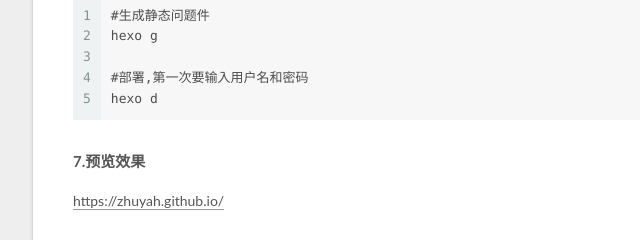
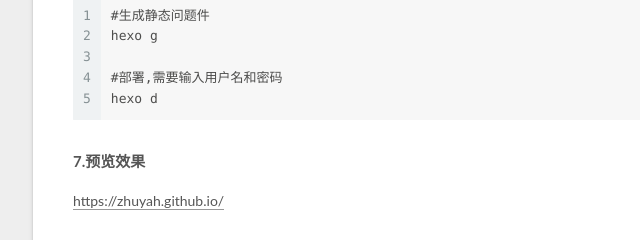
Before and after one commit to zhuyah/zhuyah.github.io, a plain HTML site: page 2020/06/14/hexo-github/index.html in a window 1280 px wide. Shown: the part 1850-2090 px from the top of the page, 379-1019 px from the left. Drawn offline with Linux system fonts and the light colour scheme.

Commit message:
Site updated: 2020-06-14 08:31:18

```diff
--- a/2020/06/14/hexo-github/index.html
+++ b/2020/06/14/hexo-github/index.html
@@ -87,7 +87,7 @@
 <meta property="og:description" content="1.安装Node.js1.1 Node.js 二进制包下载,源码安装make时间太长，且容易碰到gcc问题1https:&#x2F;&#x2F;cdn.npm.taobao.org&#x2F;dist&#x2F;node&#x2F;v14.4.0&#x2F;node-v14.4.0-linux-x64.tar.xz 1.2 解压缩与安装，.tar.xz文件分两步解压，先解压为tar文件，再完成解压">
 <meta property="og:locale" content="en_US">
 <meta property="article:published_time" content="2020-06-14T21:37:46.000Z">
-<meta property="article:modified_time" content="2020-06-14T11:57:25.438Z">
+<meta property="article:modified_time" content="2020-06-14T12:31:07.614Z">
 <meta property="article:author" content="Zhuyah">
 <meta name="twitter:card" content="summary">
 
@@ -309,7 +309,7 @@
 <h5 id="4-切换Hexo主题"><a href="#4-切换Hexo主题" class="headerlink" title="4.切换Hexo主题"></a>4.切换Hexo主题</h5><figure class="highlight plain"><table><tr><td class="gutter"><pre><span class="line">1</span><br><span class="line">2</span><br><span class="line">3</span><br><span class="line">4</span><br><span class="line">5</span><br><span class="line">6</span><br><span class="line">7</span><br><span class="line">8</span><br><span class="line">9</span><br></pre></td><td class="code"><pre><span class="line">#在myBlog文件夹下clone主题</span><br><span class="line">git clone https:&#x2F;&#x2F;github.com&#x2F;iissnan&#x2F;hexo-theme-next themes&#x2F;next</span><br><span class="line"></span><br><span class="line">#修改_config.yml文件配置</span><br><span class="line">theme: next</span><br><span class="line"></span><br><span class="line">刷新并重启</span><br><span class="line">hexo clean</span><br><span class="line">hexo s</span><br></pre></td></tr></table></figure>
 <h5 id="5-Hexo与Github关联"><a href="#5-Hexo与Github关联" class="headerlink" title="5.Hexo与Github关联"></a>5.Hexo与Github关联</h5><p>Github上创建自己用户名前缀的Repository</p>
 <figure class="highlight plain"><table><tr><td class="gutter"><pre><span class="line">1</span><br><span class="line">2</span><br><span class="line">3</span><br><span class="line">4</span><br><span class="line">5</span><br><span class="line">6</span><br><span class="line">7</span><br><span class="line">8</span><br><span class="line">9</span><br><span class="line">10</span><br><span class="line">11</span><br></pre></td><td class="code"><pre><span class="line">xxxx.github.io</span><br><span class="line"></span><br><span class="line">#下载deploy工具</span><br><span class="line">npm install hexo-deployer-git --save</span><br><span class="line"></span><br><span class="line">#编辑_config.yml文件，最下面</span><br><span class="line"></span><br><span class="line">deploy:</span><br><span class="line">  type: &#39;git&#39;</span><br><span class="line">  repository: https:&#x2F;&#x2F;github.com&#x2F;zhuyah&#x2F;zhuyah.gtihub.io.git</span><br><span class="line">  branch: master</span><br></pre></td></tr></table></figure>
-<h5 id="6-部署"><a href="#6-部署" class="headerlink" title="6.部署"></a>6.部署</h5><figure class="highlight plain"><table><tr><td class="gutter"><pre><span class="line">1</span><br><span class="line">2</span><br><span class="line">3</span><br><span class="line">4</span><br><span class="line">5</span><br></pre></td><td class="code"><pre><span class="line">#生成静态问题件</span><br><span class="line">hexo g         </span><br><span class="line"></span><br><span class="line">#部署,第一次要输入用户名和密码</span><br><span class="line">hexo d</span><br></pre></td></tr></table></figure>
+<h5 id="6-部署"><a href="#6-部署" class="headerlink" title="6.部署"></a>6.部署</h5><figure class="highlight plain"><table><tr><td class="gutter"><pre><span class="line">1</span><br><span class="line">2</span><br><span class="line">3</span><br><span class="line">4</span><br><span class="line">5</span><br></pre></td><td class="code"><pre><span class="line">#生成静态问题件</span><br><span class="line">hexo g         </span><br><span class="line"></span><br><span class="line">#部署,需要输入用户名和密码</span><br><span class="line">hexo d</span><br></pre></td></tr></table></figure>
 
 <h5 id="7-预览效果"><a href="#7-预览效果" class="headerlink" title="7.预览效果"></a>7.预览效果</h5><p><a href="https://zhuyah.github.io/" target="_blank" rel="noopener">https://zhuyah.github.io/</a></p>
 
```
Also changed, not shown: index.html (+1 -1 lines).
